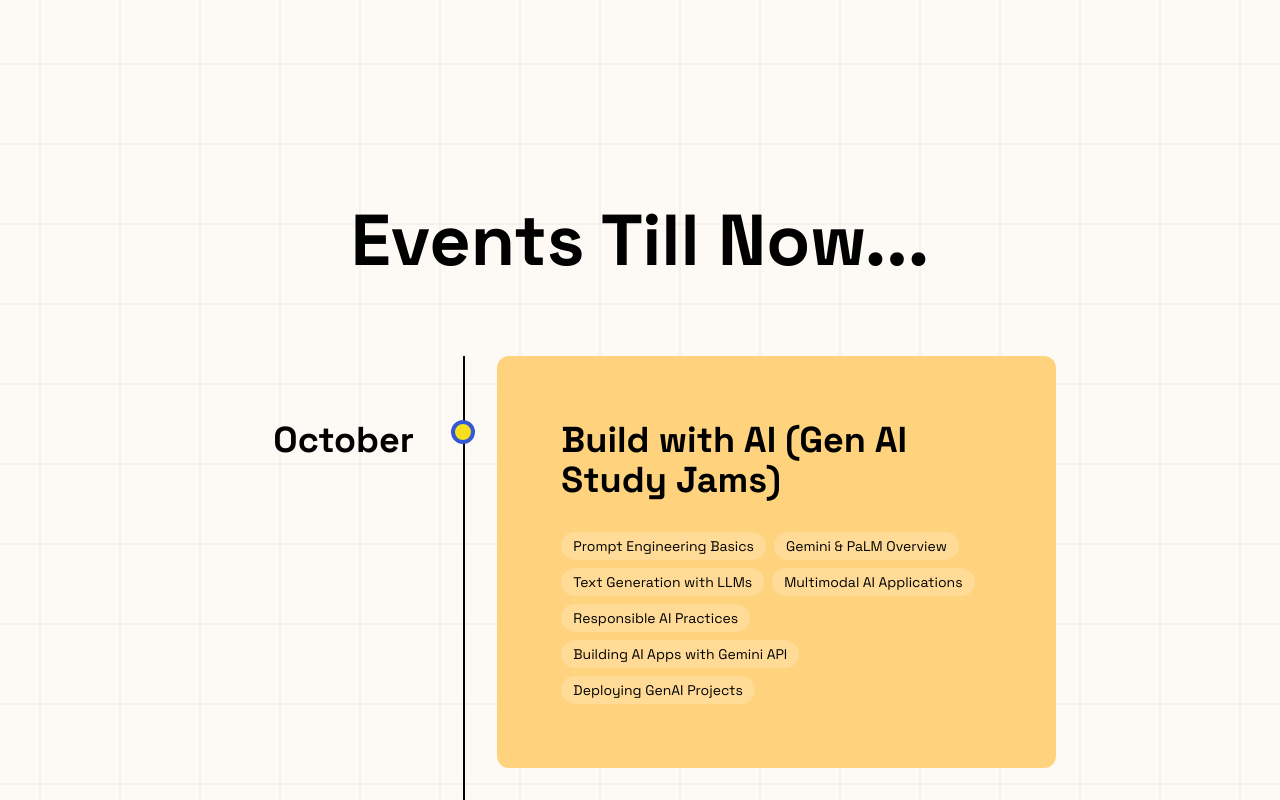
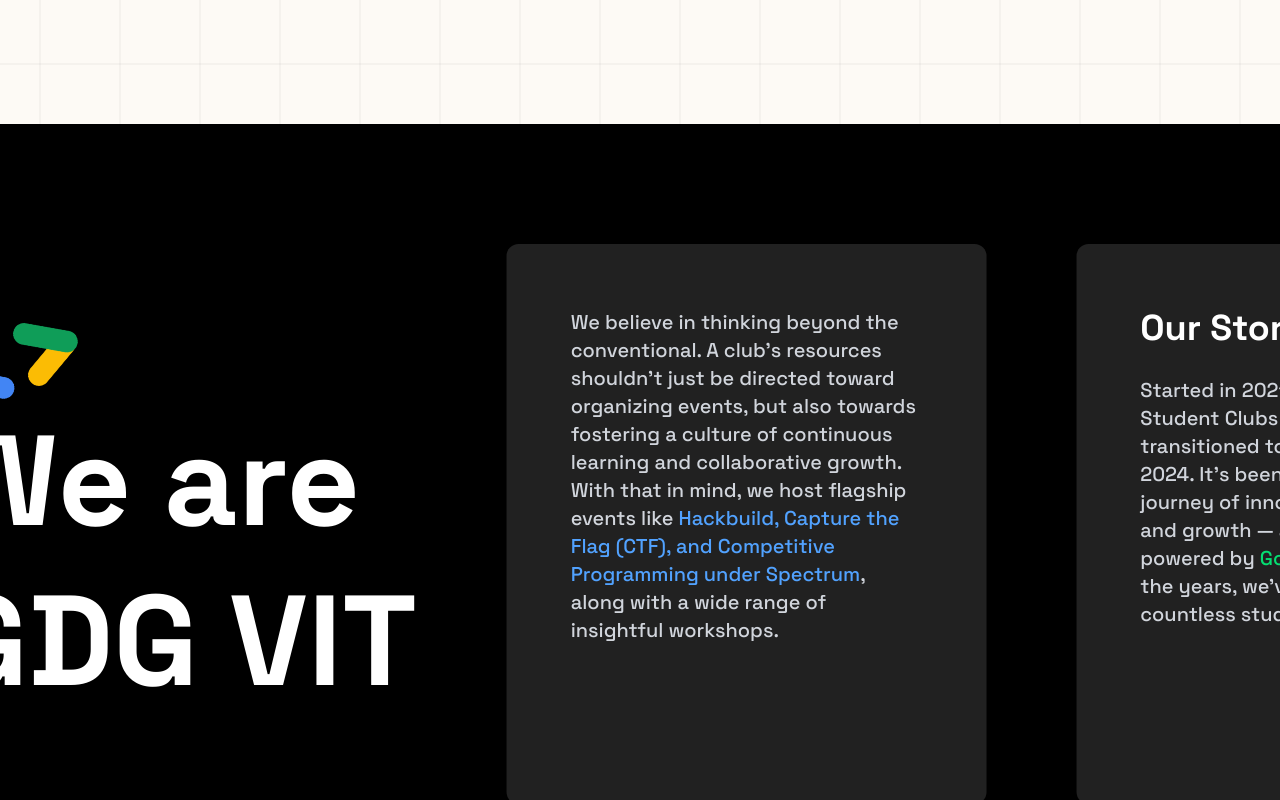
Before and after one commit to maitri-dalvi/gdgvit-web, a Next.js app: page / in a window 1280 px wide. Shown: the part 800-1600 px from the top of the page. Built offline with nearby package versions, Linux system fonts and the light colour scheme.

Commit message:
added features section

```diff
--- a/src/app/page.tsx
+++ b/src/app/page.tsx
@@ -3,6 +3,7 @@
 import CommunityVoices from "@/components/CommunityVoices";
 import TimelineSection from "@/components/TimelineSection";
 import Footer from "@/components/Footer";
+import FeaturesSection from "@/components/FeaturesSection";
 
 export default function Home() {
   return (
@@ -10,6 +11,7 @@
     <div className='min-h-screen relative z-10 '>
       <Navbar />
       <Hero />
+      <FeaturesSection />
       <TimelineSection />
       <CommunityVoices />
       <Footer />
--- /dev/null
+++ b/src/components/FeaturesSection.tsx
@@ -0,0 +1,177 @@
+"use client";
+
+import React, { useRef } from "react"
+import AngularBracket from "./icons/AngularBracket"
+import { motion, useScroll, useTransform, useInView } from "framer-motion"
+
+const FeaturesSection = () => {
+
+  // References for parallax container
+  const sectionRef = useRef(null)
+
+  // Card animation references
+  const card1Ref = useRef(null)
+  const card2Ref = useRef(null)
+  const card3Ref = useRef(null)
+
+
+  // Use InView hooks for each card
+  const isCard1InView = useInView(card1Ref, { once: true, amount: 0.3 })
+  const isCard2InView = useInView(card2Ref, { once: true, amount: 0.3 })
+  const isCard3InView = useInView(card3Ref, { once: true, amount: 0.3 })
+
+  // New ref for quiz options
+  const quizOptionsRef = useRef(null)
+  const isQuizOptionsInView = useInView(quizOptionsRef, { once: true, amount: 0.3 })
+
+
+  // Card animation variants
+  const cardVariants = {
+    hidden: { opacity: 0, y: 50, scale: 0.95 },
+    visible: {
+      opacity: 1,
+      y: 0,
+      scale: 1,
+      transition: {
+        duration: 0.8,
+        ease: [0.25, 0.1, 0.25, 1]
+      }
+    }
+  }
+
+
+  // Quiz option animation variants
+  const quizOptionVariants = {
+    hidden: { opacity: 0, x: -50 },
+    visible: (i: number) => ({
+      opacity: 1,
+      x: 0,
+      transition: {
+        delay: i * 0.15,
+        duration: 0.6,
+        ease: [0.25, 0.1, 0.25, 1]
+      }
+    })
+  }
+
+
+
+  // Use the scroll hook from framer-motion to track scroll position
+  const { scrollYProgress } = useScroll({
+    target: sectionRef,
+  })
+
+  // Transform the scroll progress to horizontal movement
+  const xPosition = useTransform(scrollYProgress, [0, 1], ["0vh", "-130vh"])
+
+  return (
+    <section
+      ref={sectionRef}
+      className='bg-black relative h-[300vh] flex flex-col'
+    >
+      {/* Sticky container to maintain position during scroll */}
+      <div className='sticky top-0 h-screen flex items-center overflow-hidden'>
+        {/* Title with fixed position */}
+        <motion.div
+          style={{ x: xPosition }}
+          className='w-[300vh] h-screen flex justify-around items-center absolute left-0 p-16 text-white'
+        >
+          <div className=''>
+            <span className='inline-block text-orange font-bold text-9xl -rotate-[20deg]'>
+              <AngularBracket />
+            </span>
+            <h2 className='text-7xl lg:text-9xl font-bold leading-tight'>
+              We are
+              <br />
+              GDG VIT
+            </h2>
+          </div>
+          {/* Feature Cards */}
+          <motion.div
+            ref={card1Ref}
+            variants={cardVariants}
+            initial="hidden"
+            animate={isCard1InView ? "visible" : "hidden"}
+            className='h-[70vh] w-[80vw] lg:w-[60vh] p-16 bg-[#212121] text-white border-none rounded-xl flex flex-col gap-3'
+          >
+            <p className='text-gray-300 text-xl font-medium'>
+              We believe in thinking beyond the conventional. A club’s resources shouldn't just be directed toward organizing events, but also towards fostering a culture of continuous learning and collaborative growth. With that in mind, we host flagship events like <span className="text-blue-400">Hackbuild, Capture the Flag (CTF), and Competitive Programming under Spectrum</span>, along with a wide range of insightful workshops.
+            </p>
+
+          </motion.div>
+
+          <motion.div
+            ref={card2Ref}
+            variants={cardVariants}
+            initial="hidden"
+            animate={isCard2InView ? "visible" : "hidden"}
+            className='h-[70vh] w-[60vh] p-16 bg-[#212121] text-white border-none rounded-xl flex flex-col gap-3'
+          >
+            <h3 className='text-4xl font-bold mb-4'>Our Story</h3>
+            <p className='text-gray-300 text-xl font-medium'>
+              Started in 2021 as Google Developer Student Clubs (GDSC), the club transitioned to GDG on Campus in 2024. It’s been an incredible 5-year journey of innovation, collaboration, and growth — a community proudly powered by <span className="text-green-400">GoogleForDevs</span>. Over the years, we've empowered countless students to build & learn.
+            </p>
+
+          </motion.div>
+
+          <motion.div
+            ref={card3Ref}
+            variants={cardVariants}
+            initial="hidden"
+            animate={isCard3InView ? "visible" : "hidden"}
+            className='h-[70vh] w-[60vh] p-16 bg-[#212121] text-white border-none rounded-xl flex flex-col gap-3'
+          >
+            <h3 className='text-4xl font-bold mb-4'>Join Us</h3>
+            <p className='text-gray-300 mb-8 text-xl font-medium'>
+              Get involved in our upcoming events and connect with fellow developers.
+            </p>
+            <div className='relative'>
+              {/* Bars */}
+              <motion.div
+                ref={quizOptionsRef}
+                className='space-y-3 font-medium text-lg'
+              >
+                <motion.div
+                  custom={0}
+                  variants={quizOptionVariants}
+                  initial="hidden"
+                  animate={isQuizOptionsInView ? "visible" : "hidden"}
+                  className='bg-[#EA4335] text-black px-6 py-3 rounded-lg w-3/4'
+                >
+                  Innovate
+                </motion.div>
+                <motion.div
+                  custom={1}
+                  variants={quizOptionVariants}
+                  initial="hidden"
+                  animate={isQuizOptionsInView ? "visible" : "hidden"}
+                  className='bg-[#FBBC04] text-black px-6 py-3 rounded-lg w-3/4'
+                >
+                  Collaborate
+                </motion.div>
+                <motion.div
+                  custom={2}
+                  variants={quizOptionVariants}
+                  initial="hidden"
+                  animate={isQuizOptionsInView ? "visible" : "hidden"}
+                  className='bg-[#0F9D58] text-black px-6 py-3 rounded-lg w-3/4'
+                >
+                  Create
+                </motion.div>
+              </motion.div>
+
+              {/* GIF Badge */}
+              <img
+                src='/globe.gif'
+                alt='Animated Globe'
+                className='absolute -right-11 top-1/2 -translate-y-1/2 w-60 h-50'
+              />
+            </div>
+          </motion.div>
+        </motion.div>
+      </div>
+    </section>
+  )
+}
+
+export default FeaturesSection
--- a/src/components/Footer.tsx
+++ b/src/components/Footer.tsx
@@ -59,7 +59,7 @@
         </p>
 
         {/* Terminal Style Tagline */}
-        <p className="text-sm text-zinc-400 italic">:wq // peace out</p>
+        <p className="text-sm text-zinc-400 italic">sudo rm -rf negativity/</p>
 
       </div>
     </footer>
--- /dev/null
+++ b/src/components/icons/AngularBracket.tsx
@@ -0,0 +1,29 @@
+import React from 'react';
+
+interface AngularBracketProps {
+  className?: string;
+  src?: string;
+  alt?: string;
+  width?: number;
+  height?: number;
+}
+
+const AngularBracket = ({
+  className = "",
+  src = "/gdglogo.png",
+  alt = "less-than",
+  width = 140,
+  height = 140,
+}: AngularBracketProps) => {
+  return (
+    <img
+      src={src}
+      alt={alt}
+      width={width}
+      height={height}
+      className={className}
+    />
+  );
+};
+
+export default AngularBracket;
```
Also changed, not shown: 2 other files (tests, documents, lock files or other folders).
